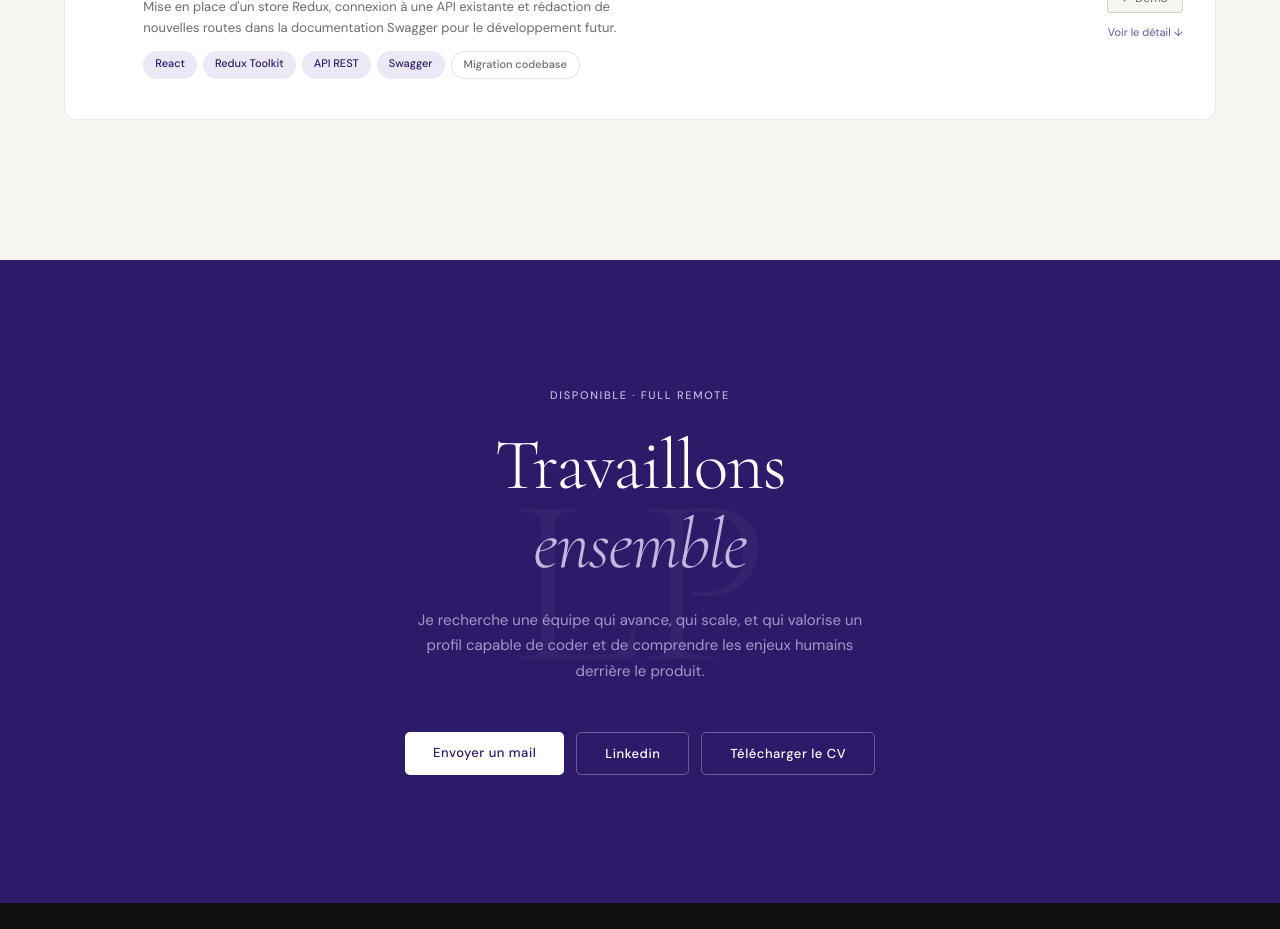
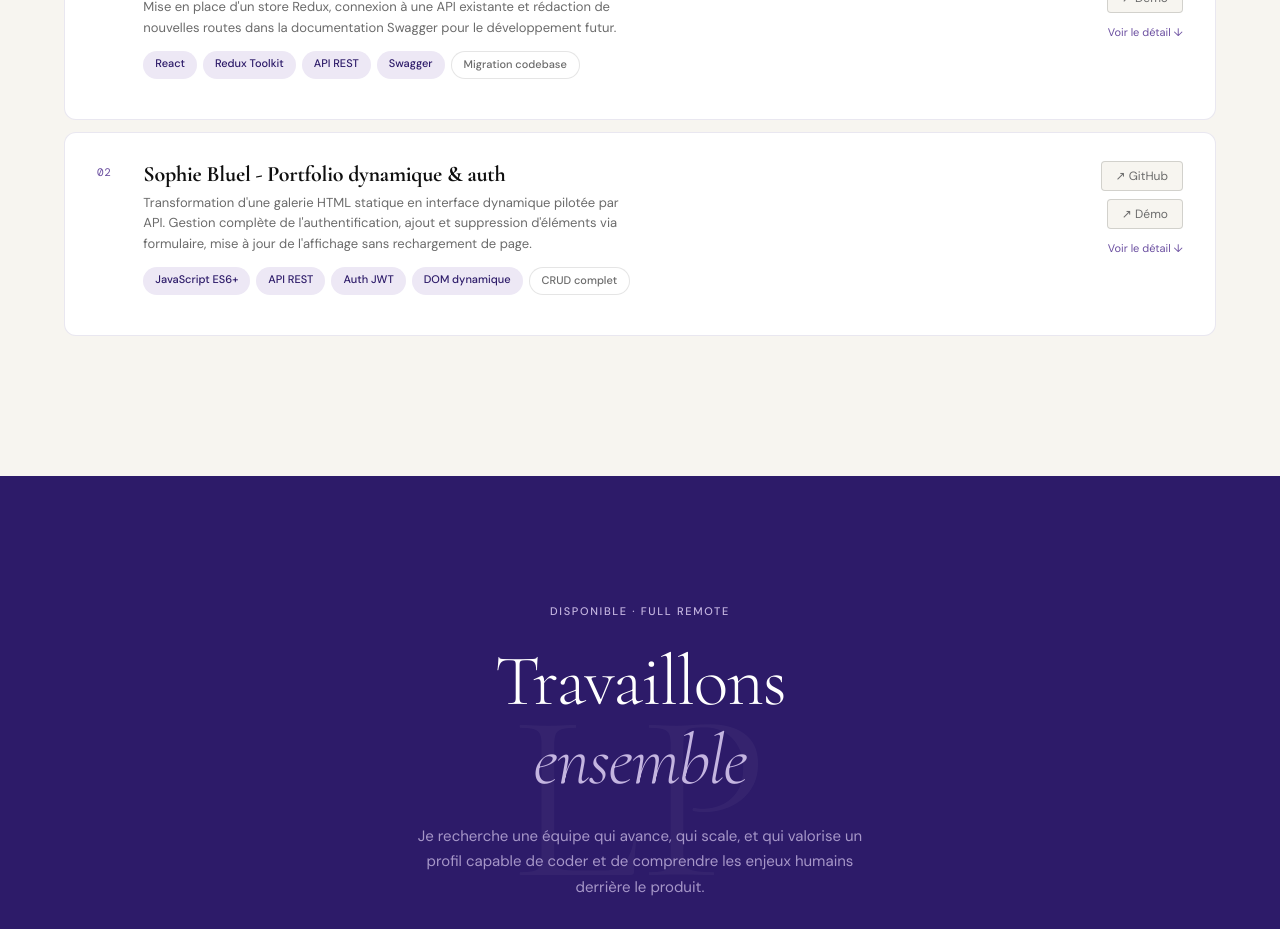
Before and after one commit to NeugdaeUju/Portfolio, a React (Vite) app: page / in a window 1280 px wide. Shown: the part 2420-3349 px from the top of the page. Built offline with nearby package versions, Linux system fonts and the light colour scheme; a web font is replaced by a local one.

Commit message:
Ajout de la seconde Project_Card

```diff
--- a/src/components/Project_card.jsx
+++ b/src/components/Project_card.jsx
@@ -1,7 +1,7 @@
 import {useState} from 'react';
 import '../assets/sass/project_card.scss';
 
-function Project_card ({num, title, description, competence1, competence2, competence3, competence4, competence5, GitLink, DemoLink, decision1, decision2, decision1_text, decision2_text, modification, modif_Explication, skill1_cat, skill2_cat, skill3_cat, skill4_cat, skill5_cat}) {
+function Project_card ({num, title, description, competence1, competence2, competence3, competence4, competence5, GitLink, DemoLink, decision1, decision2, decision1_text, decision2_text, modification, modif_Explication, modification2, modif2_Explication, skill1_cat, skill2_cat, skill3_cat, skill4_cat, skill5_cat}) {
 const [showDetails, setShowDetails] = useState(false);
 const handleClick = () => {
     setShowDetails(!showDetails);
@@ -49,6 +49,10 @@ const handleClick = () => {
                         <span>!</span>
                         <span><strong>{modification}</strong>{modif_Explication}</span>
                     </div>
+                    <div className='decision'>
+                        <span>!</span>
+                        <span><strong>{modification2}</strong>{modif2_Explication}</span>
+                    </div>
                 </div>
             </div>
             ) }
--- a/src/pages/Accueil.jsx
+++ b/src/pages/Accueil.jsx
@@ -96,6 +96,30 @@ function Accueil() {
                         modification=''
                         modif_Explication="Mieux anticiper la structure des slices dès le départ. J'ai dû refactoriser après avoir constaté que certaines données se chevauchaient entre les deux."
                         />
+
+                        <Project_card
+                        num='02'
+                        title='Sophie Bluel - Portfolio dynamique & auth'
+                        description="Transformation d'une galerie HTML statique en interface dynamique pilotée par API. Gestion complète de l'authentification, ajout et suppression d'éléments via formulaire, mise à jour de l'affichage sans rechargement de page."
+                        competence1='JavaScript ES6+'
+                        skill1_cat='dev'
+                        competence2='API REST'
+                        skill2_cat='dev'
+                        competence3='Auth JWT'
+                        skill3_cat='dev'
+                        competence4='DOM dynamique'
+                        skill4_cat='dev'
+                        competence5='CRUD complet'
+                        skill5_cat='neutre'
+                        GitLink='https://github.com/NeugdaeUju/Projet_6-Sophie_Bluel'
+                        DemoLink='#'
+                        decision1='Deux div distinctes pour les modals'
+                        decision1_text=" — Plutôt qu'une modal imbriquée dans une autre, deux conteneurs indépendants. Chacun a son cycle d'ouverture/fermeture propre, sans interférence."
+                        decision2='Centralisation des appels API'
+                        decision2_text='Centralisation des appels API — Tous les appels sont regroupés dans un seul fichier. Modifier un endpoint ne nécessite pas de chercher dans tout le projet, et le risque de régression est limité.'
+                        modification2='Migrer vers React ou Vue'
+                        modif2_Explication=" — En JS pur, la gestion du DOM devient vite fastidieuse à maintenir. Ce projet m'a convaincu de la valeur réelle des frameworks."
+                        />
                     </div>
                 </section>
 
```
